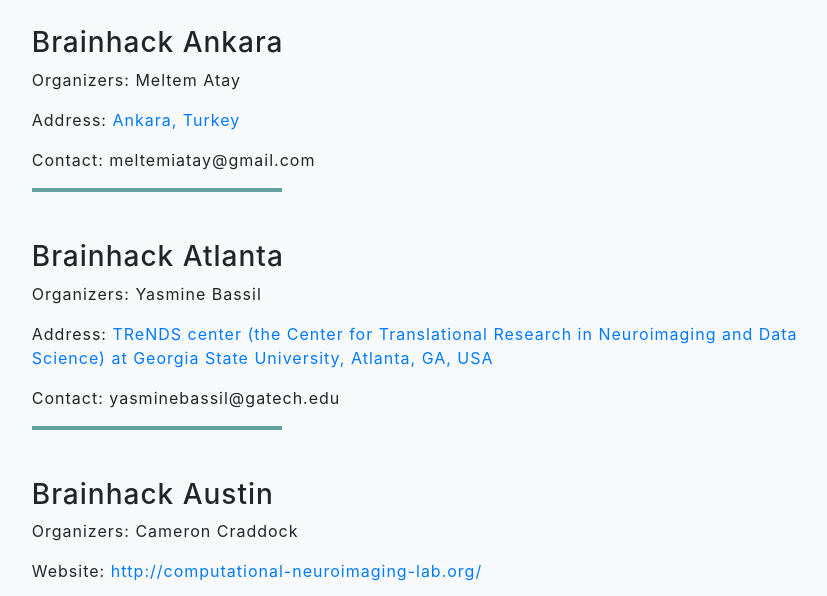
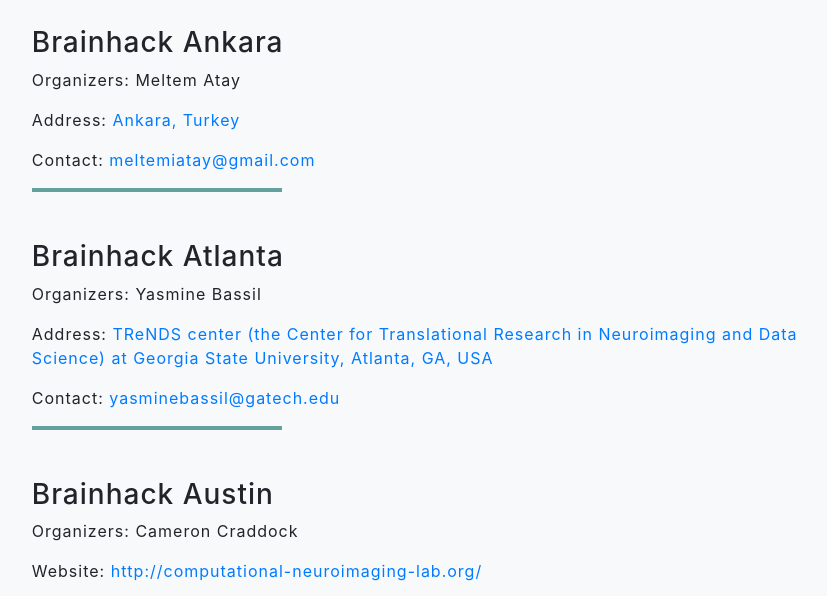
Before and after one commit to brainhackorg/global2019, a Gatsby site: page /locations in a window 1280 px wide. Shown: the part 204-800 px from the top of the page, without its empty margins (192-1019 px from the left). Built offline with nearby package versions, Linux system fonts and the light colour scheme; Gatsby itself is replaced by a stand-in of ours.

Commit message:
fix email

```diff
--- a/src/pages/locations.js
+++ b/src/pages/locations.js
@@ -60,7 +60,7 @@
                         <p>Organizers: { info.organizers.join(', ') }</p>
                         { info.website ? (<p>Website: <a href={ info.website }>{ info.website }</a></p>) : null }
                         { info.address ? (<p>Address: <a href={`http://maps.google.com/?q=${info.position.lat},${info.position.lng}`}>{ info.address }</a></p>) : null }
-                        { info.contact ? (<p>Contact: { info.contact.join(',') }</p>) : null }
+                        { info.contact ? (<p>Contact: <a href={ info.contact.join(',') }>{ info.contact.join(', ') }</a></p>) : null }
 
                         <hr className="d-none d-lg-block mb-0 ml-0" />
                       </div>
```
